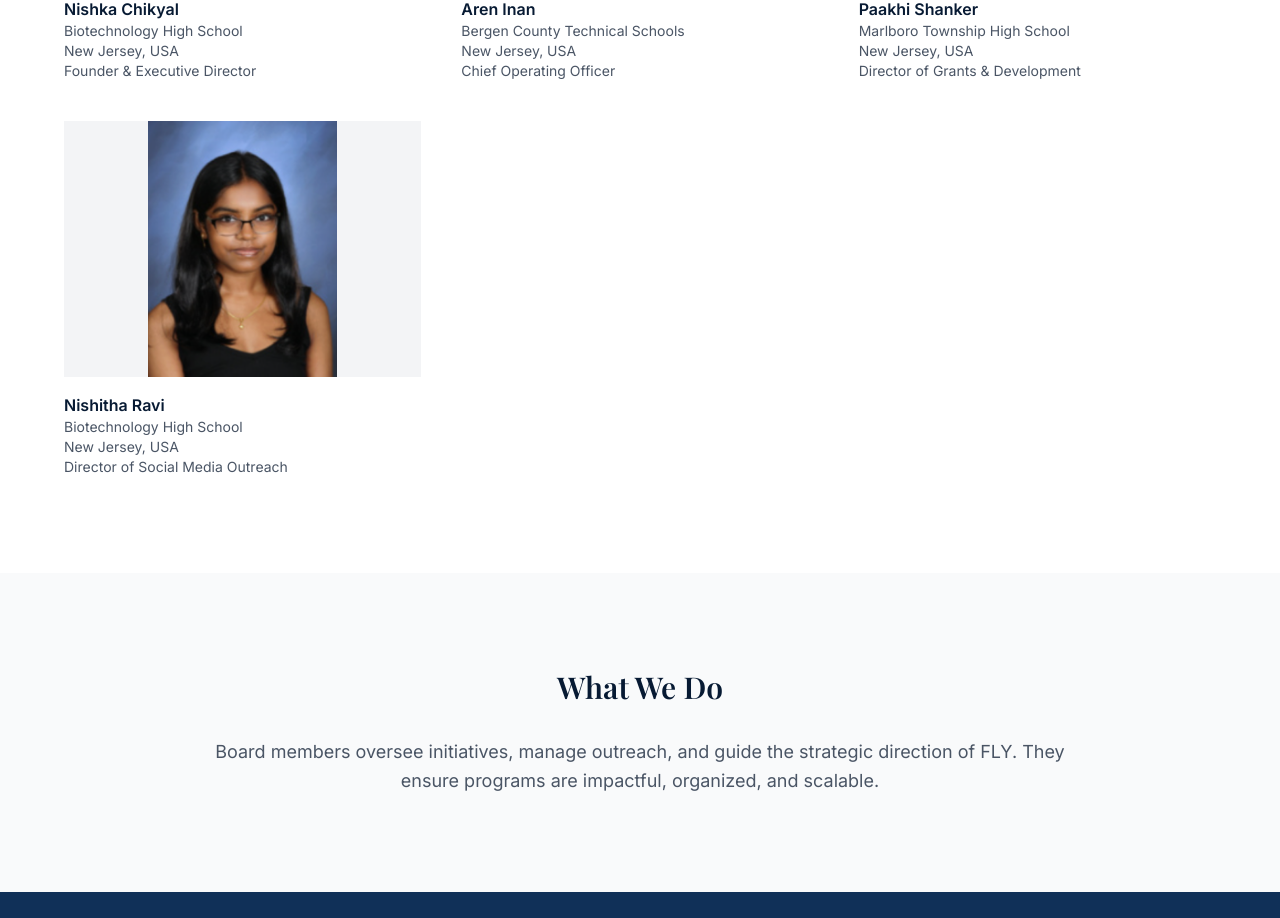
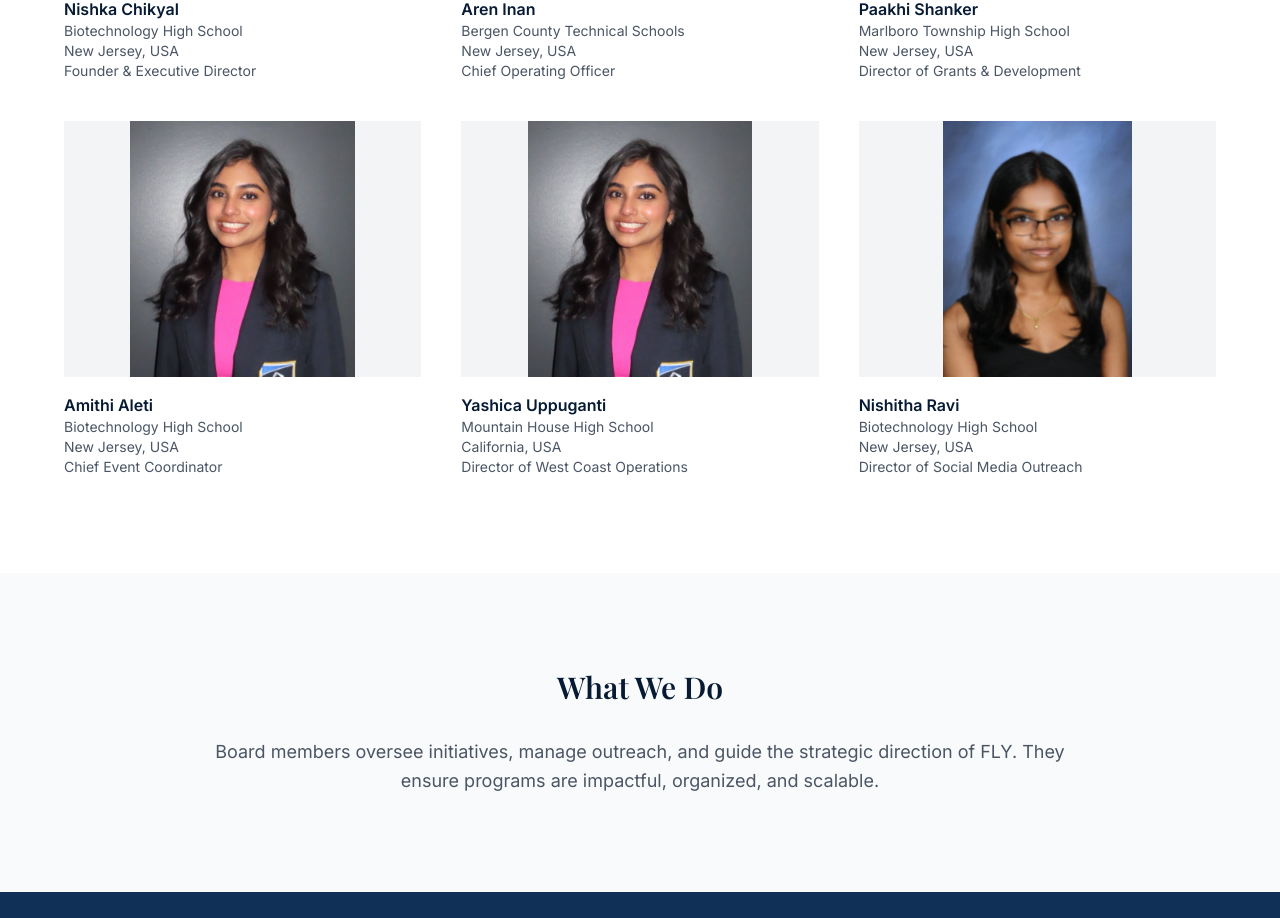
Before and after one commit to nchikyal/fly-website, a Next.js app: page /board in a window 1280 px wide. Shown: the part 859-1777 px from the top of the page. Built offline with nearby package versions, Linux system fonts and the light colour scheme; a web font is replaced by a local one.

Commit message:
added more board members

```diff
--- a/app/board/page.tsx
+++ b/app/board/page.tsx
@@ -70,6 +70,30 @@ export default function Board() {
               <p className="text-sm text-gray-600">New Jersey, USA</p>
               <p className="text-sm text-gray-600">Director of Grants & Development</p>
             </div>
+
+            <div>
+              <img
+                src="/board/yashica.png"
+                className="w-full h-64 object-contain bg-gray-100"
+                alt="Board Member"
+              />
+              <p className="mt-4 font-semibold">Amithi Aleti</p>
+              <p className="text-sm text-gray-600">Biotechnology High School</p>
+              <p className="text-sm text-gray-600">New Jersey, USA</p>
+              <p className="text-sm text-gray-600">Chief Event Coordinator</p>
+            </div>
+
+            <div>
+              <img
+                src="/board/yashica.png"
+                className="w-full h-64 object-contain bg-gray-100"
+                alt="Board Member"
+              />
+              <p className="mt-4 font-semibold">Yashica Uppuganti</p>
+              <p className="text-sm text-gray-600">Mountain House High School</p>
+              <p className="text-sm text-gray-600">California, USA</p>
+              <p className="text-sm text-gray-600">Director of West Coast Operations</p>
+            </div>
  {/* MEMBER 4 */}
             <div>
               <img
```
Also changed, not shown: public/board/amithi.png (added), public/board/yashica.png (added).
